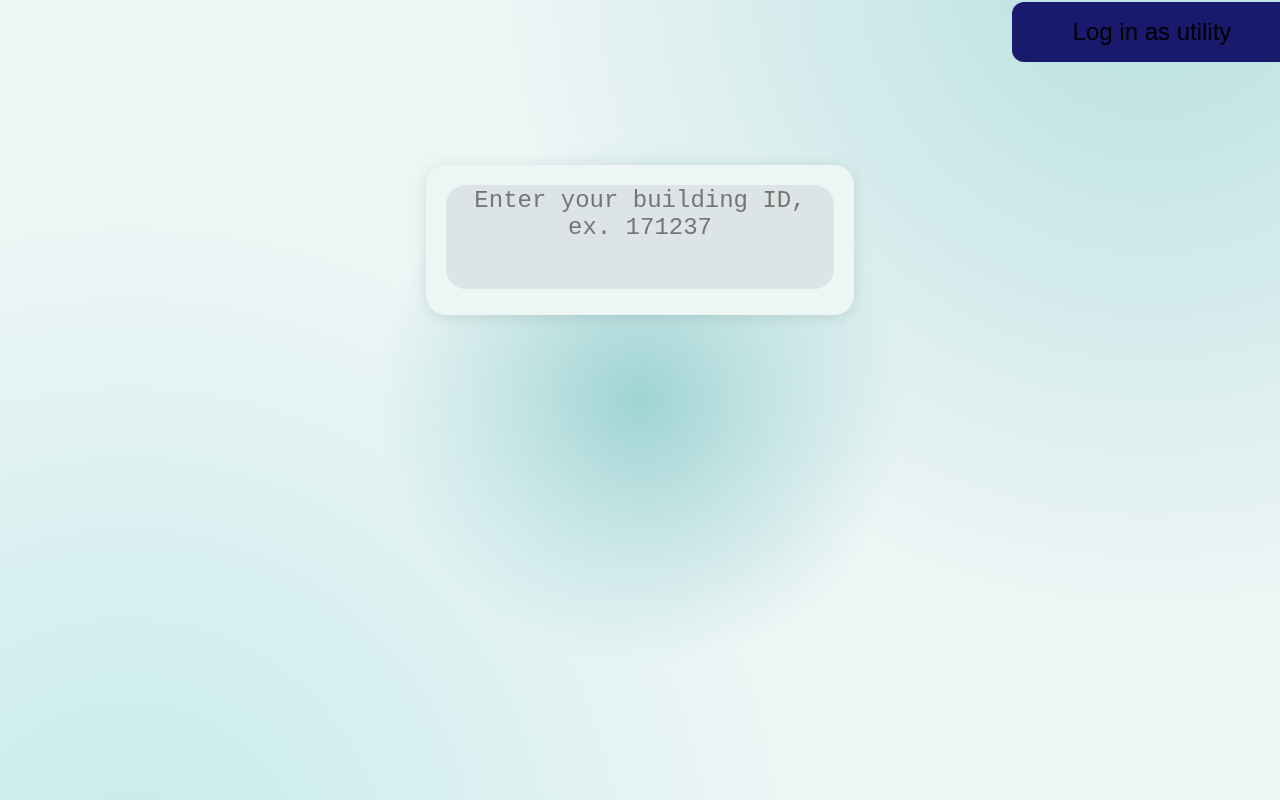
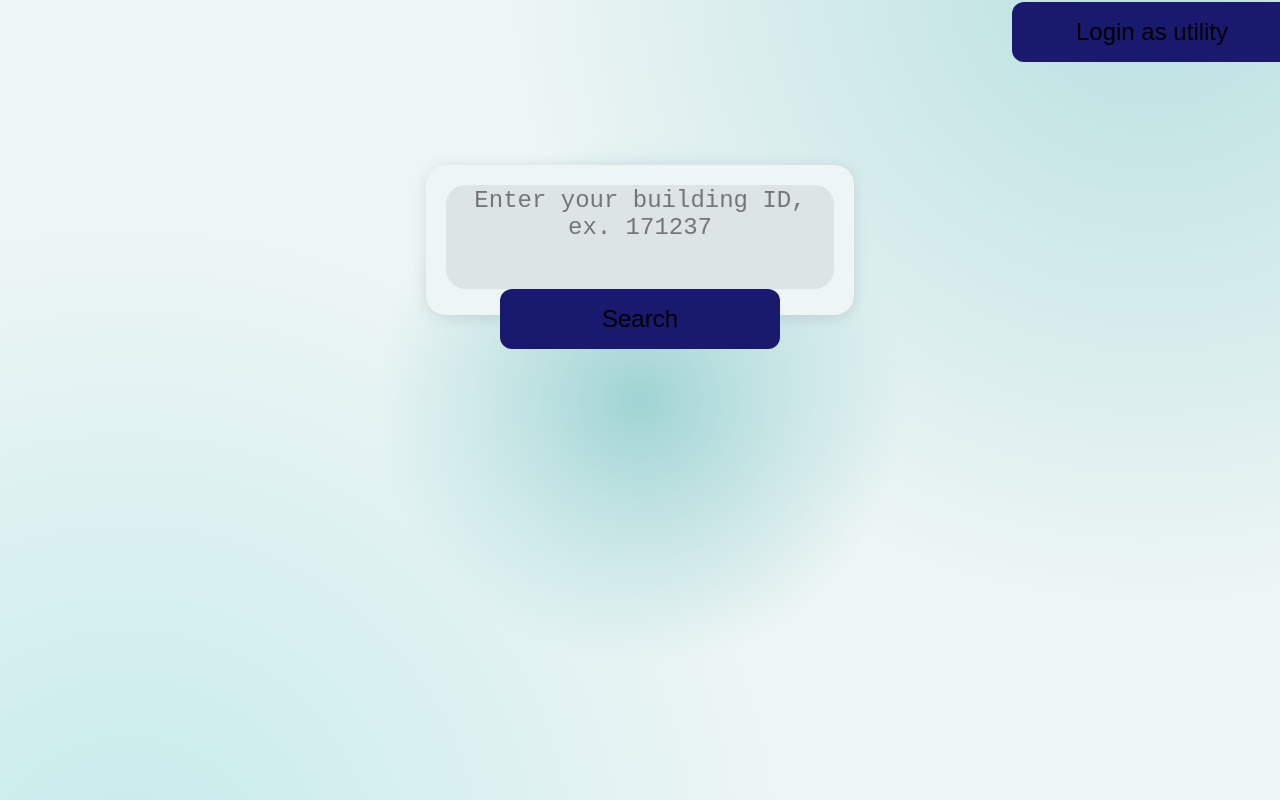
Before and after one commit to 1nuc/dashboard_load_profile, a React (Vite) app: page / in a window 1280 px wide. Built offline with nearby package versions, Linux system fonts and the light colour scheme.

Commit message:
save updates

```diff
--- a/src/App.jsx
+++ b/src/App.jsx
@@ -8,7 +8,7 @@ import { HomePanel } from './pages/Home/home'
 function App() {
   return (
       <BrowserRouter>
-          <button className="btn-utility"> Log in as utility
+          <button className="btn-utility"> Login as utility
           </button>
           <Routes>
               <Route path='/dashboard' element={ <Dashboard/>}/>
--- a/src/index.css
+++ b/src/index.css
@@ -101,3 +101,6 @@ button{
   cursor: pointer;
   width: 280px;
 }
+button:hover{
+  background: #111138;
+}
--- a/src/pages/Home/home.jsx
+++ b/src/pages/Home/home.jsx
@@ -8,6 +8,7 @@ export const HomePanel=() =>{
                <textarea className="bldg-id" value={bldg_id} onChange={(e)=> setBldg_id(e.target.value)}
       placeholder='Enter your building ID, ex. 171237'/>
           </label>
+          <button> Search </button>
     </div>
   )
 };
```
